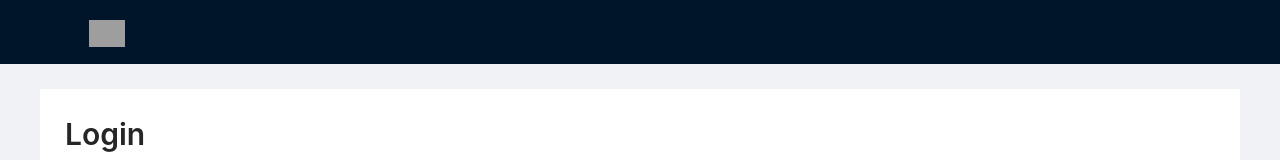
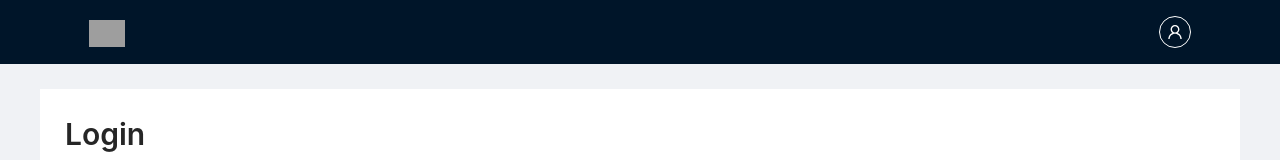
Before and after one commit to nameisxi/outliers-frontend, a React (Create React App) app: page /login/ in a window 1280 px wide. Shown: the top 160 px of the page. Built offline with nearby package versions, Linux system fonts and the light colour scheme; grey boxes are pictures that could not be loaded.

Commit message:
Added log out feature

```diff
--- a/src/Navbar/index.jsx
+++ b/src/Navbar/index.jsx
@@ -1,28 +1,43 @@
-import React from 'react';
+import React, { useState } from 'react';
 import { NavLink, useLocation, useNavigate } from 'react-router-dom';
-import { Layout, Menu } from 'antd';
+import { Layout, Menu, Button, Row, Col, Card } from 'antd';
+import { UserOutlined, LogoutOutlined } from '@ant-design/icons';
+
+import TokenLoader from '../tokenLoader';
 
 const { Header } = Layout;
 
 
 function Navbar() {
+    const { token, setToken } = TokenLoader();
+
+    const [menuOpen, setMenuOpen] = useState(false);
+
     const navigate = useNavigate();
-    const path = useLocation().pathname;
-    const endpoint = path === '/' ? 'home' : path.split('/')[1];
+    const location = useLocation();
+    // const path = useLocation().pathname;
+    // const endpoint = path === '/' ? 'home' : path.split('/')[1];
 
     const handleLogoClick = () => {
         navigate(`/`);
         window.scrollTo(0, 0);
     };
 
+    const handleAccountClick = () => {
+        setMenuOpen(!menuOpen);
+    };
+
+    const handleMenuItemClick = (menuItem) => {
+        if (menuItem.key === 'logout') {
+            setToken({ "Token": undefined });
+            window.scrollTo(0, 0);
+            window.location.reload();
+        }
+    };
+
     return (
-        <Header style={{ paddingLeft: 25, paddingRight: 25 }}>
-            <div className="logo" />
-            <Menu
-                theme="dark"
-                mode="horizontal"
-                defaultSelectedKeys={['home']}
-                selectedKeys={[endpoint]}
+        <Header style={{ paddingLeft: 25, paddingRight: 25, zIndex: 9999 }}>
+            <Row
                 style={{
                     maxWidth: 1200,
                     marginLeft: 'auto',
@@ -31,19 +46,61 @@ function Navbar() {
                     paddingRight: 25 + 24,
                 }}
             >
+                <Col flex='140px'>
                     <div className="logo">
                         <img
                             src="https://storage.googleapis.com/outliers-static/frontend/public/outliers-logo-navy.png" widht="135" height="27"
                             onClick={handleLogoClick}
                         />
                     </div>
-                {/* <Menu.Item key="home">
-                    <NavLink to="/">Home</NavLink>
+                </Col>
+                <Col flex='auto' align='right'>
+                    <Button
+                        shape='circle'
+                        icon={<UserOutlined style={{ color: 'white' }} />}
+                        style={{
+                            backgroundColor: 'transparent',
+                            border: '1px solid white',
+                        }}
+                        onClick={handleAccountClick}
+                    />
+
+                    { menuOpen &&
+                        <Card
+                            bordered={true}
+                            style={{
+                                width: 200,
+                                borderRadius: 4,
+                                marginTop: -8,
+                                textAlign: 'left',
+                            }}
+                            bodyStyle={{
+                                paddingTop: 8,
+                                paddingBlock: 8,
+                                paddingLeft: 0,
+                                paddingRight: 0,
+                            }}
+                        >
+                            <Menu
+                                theme='light'
+                                mode='vertical'
+                                style={{
+                                    border: '0px',
+                                }}
+                                onClick={handleMenuItemClick}
+                            >
+                                <Menu.Item key="account" icon={<UserOutlined/>} disabled>
+                                    Account
                                 </Menu.Item>
-                <Menu.Item key="leads">
-                    <NavLink to="/candidates">Search</NavLink>
-                </Menu.Item> */}
+                                <Menu.Item key="logout" icon={<LogoutOutlined />}>
+                                    Log out
+                                </Menu.Item>
                             </Menu>
+                        </Card>
+                    }
+
+                </Col>
+            </Row>
         </Header>
     );
 }
```
Lines whose indentation alone changed are shown as unchanged.
